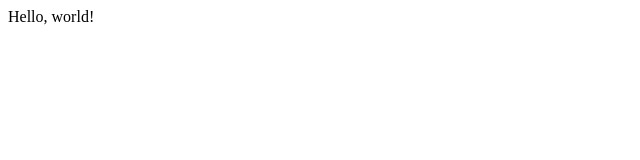
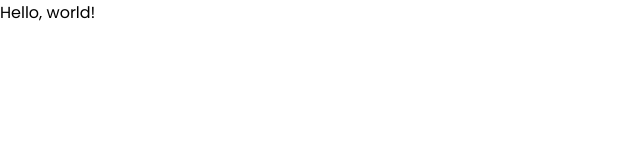
Before and after one commit to guidimas/react-portfolio, a React (Create React App) app: page / in a window 1280 px wide. Shown: the top 160 px of the page, without its empty margins (0-640 px from the left). Built offline with nearby package versions, Linux system fonts and the light colour scheme.

Commit message:
Global style created.

```diff
--- a/src/App.tsx
+++ b/src/App.tsx
@@ -2,9 +2,12 @@ import React from 'react';
 import { BrowserRouter as Router } from 'react-router-dom';
 import Routes from './routes/routes';
 
+import GlobalStyle from './styles/global';
+
 const App: React.FC = () => (
   <Router>
     <Routes />
+    <GlobalStyle />
   </Router>
 );
 
--- /dev/null
+++ b/src/styles/global.ts
@@ -0,0 +1,38 @@
+import { createGlobalStyle } from 'styled-components';
+
+export default createGlobalStyle`
+  * {
+    margin: 0;
+    padding: 0;
+    outline: 0;
+    box-sizing: border-box;
+  }
+
+  body {
+    -webkit-font-smoothing: antialiased;
+  }
+
+  body, input, button, textarea, span, strong {
+    font-family: 'Poppins', serif;
+    font-size: 16px;
+  }
+
+  h1, h2, h3, h4, h5, h6, strong {
+    font-weight: bold;
+  }
+
+  button {
+    cursor: pointer;
+    outline: 0;
+  }
+
+  ::-moz-selection {
+    background: #fcd661;
+    color: #000;
+  }
+
+  ::selection {
+    background: #fcd661;
+    color: #000;
+  }
+`;
```
